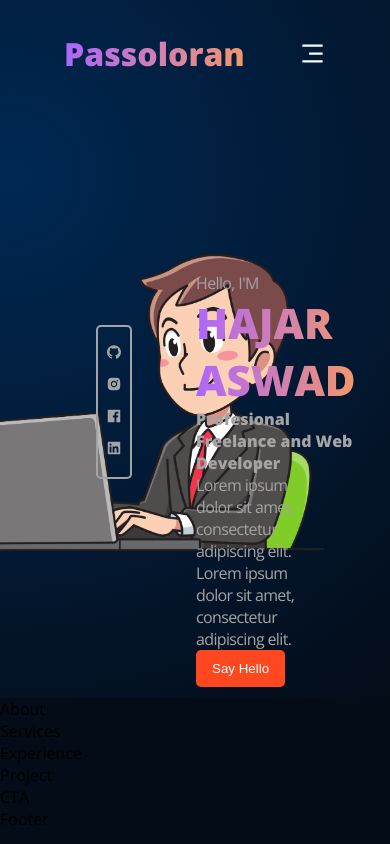
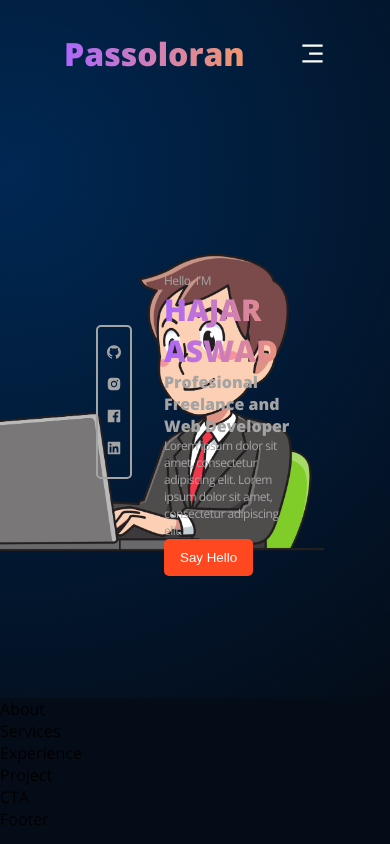
Before and after one commit to Al-Aswad/portofolio-react-js, a React (Create React App) app: page / in a window 390 px wide. Built offline with nearby package versions, Linux system fonts and the light colour scheme.

Commit message:
header done

```diff
--- a/src/components/navbar/navbar.css
+++ b/src/components/navbar/navbar.css
@@ -39,6 +39,8 @@
   right: 0;
   padding: 1rem 2.5rem;
   border-radius: 5px;
+
+  z-index: 10;
 }
 
 .navbar__container-menu-links {
--- a/src/containers/header/header.css
+++ b/src/containers/header/header.css
@@ -80,3 +80,37 @@
     right: 4rem;
   }
 }
+@media screen and (max-width: 768px) {
+  .header__container-content {
+    margin-left: 2rem;
+  }
+  .header__container-content-container h1 {
+    font-size: 36px;
+  }
+
+  .header__container-content-container p {
+    max-width: 70%;
+    letter-spacing: -0.04em;
+    font-size: 14px;
+  }
+  .header__container-content-container button {
+    margin-bottom: 1.5rem;
+  }
+}
+
+@media screen and (max-width: 511px) {
+  .header__container-content-container h1 {
+    font-size: 30px;
+  }
+
+  .header__container-content-container p {
+    max-width: 100%;
+    letter-spacing: -0.04em;
+    font-size: 12px;
+  }
+}
+@media screen and (max-width: 425px) {
+  .section__padding {
+    padding: 1rem 2rem important!;
+  }
+}
```
